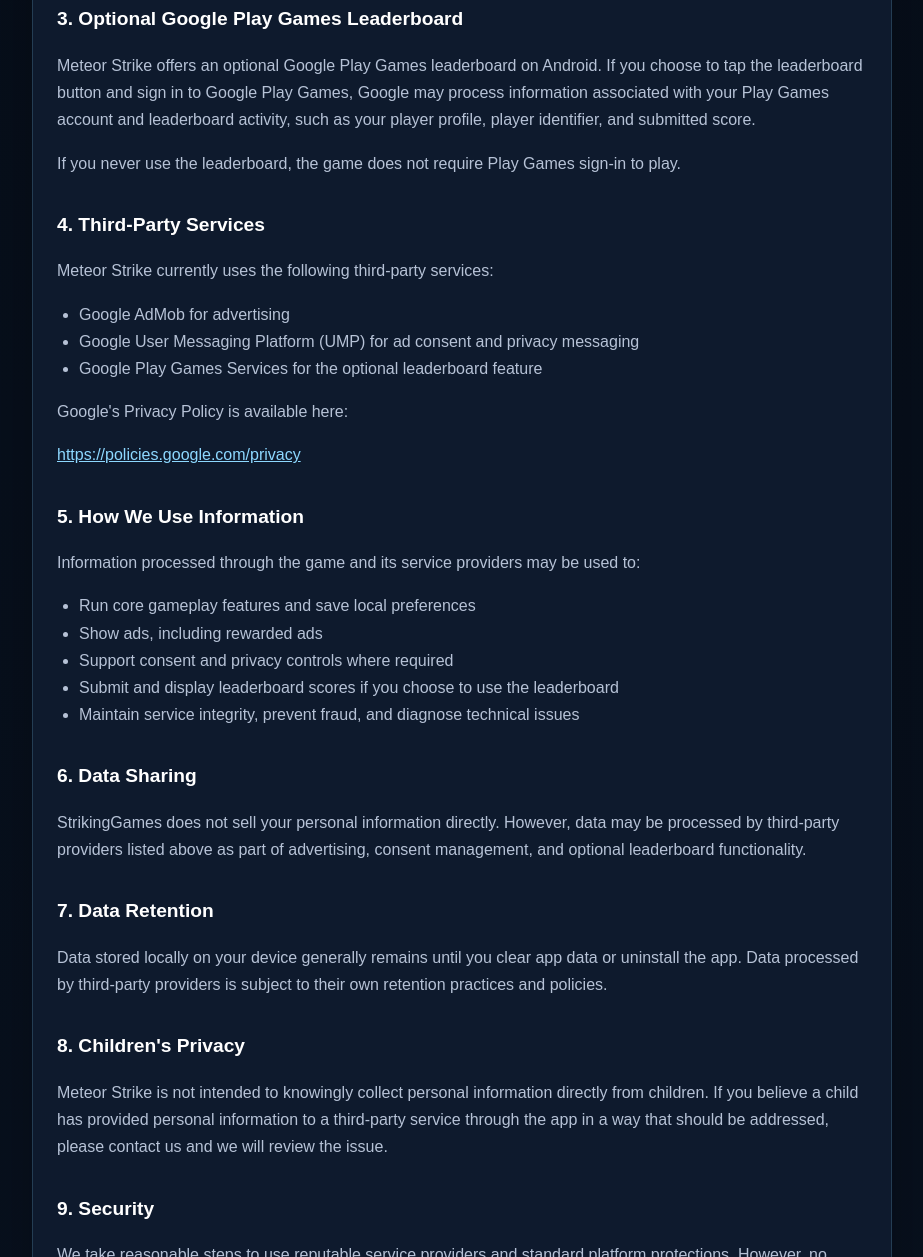
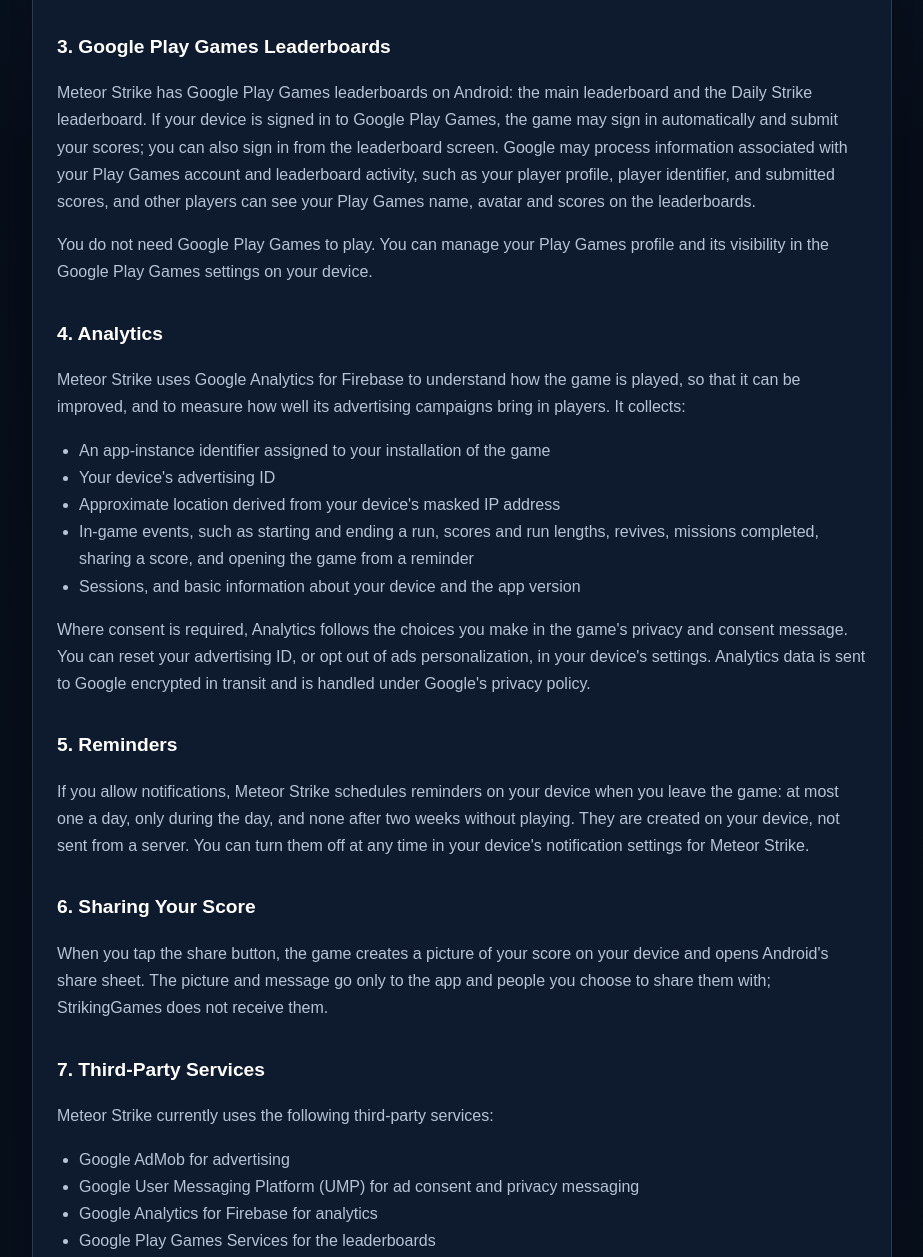
Before and after one commit to strikinggames/meteor-strike-privacy, a plain HTML site: page index.html in a window 1280 px wide. Shown: the part 1007-2264 px from the top of the page, without its empty margins (178-1101 px from the left). Drawn offline with Linux system fonts and the light colour scheme.

Commit message:
Privacy policy for version 2.1: Google Analytics for Firebase, reminders, sharing, the Daily Strike leaderboard; Play Games may sign in automatically

```diff
--- a/index.html
+++ b/index.html
@@ -88,24 +88,26 @@
 <main>
     <section class="card">
         <h1>Privacy Policy for Meteor Strike</h1>
-        <p class="meta">Last updated: April 12, 2026</p>
+        <p class="meta">Last updated: November 22, 2026</p>
 
         <p>
             Meteor Strike is published by StrikingGames. This Privacy Policy explains what information
             may be processed when you use the game, what the game stores locally on your device, and
-            how third-party services such as Google AdMob and Google Play Games Services may handle data.
+            how third-party services such as Google AdMob, Google Analytics for Firebase and Google Play
+            Games Services may handle data.
         </p>
 
         <div class="note">
             Meteor Strike does not require you to create an account with StrikingGames. The game can be
-            played without signing in. Google Play Games sign-in is optional and is only offered when you
-            choose to use the leaderboard.
+            played without signing in. Google Play Games is optional and is used only for the leaderboards.
         </div>
 
         <h2>1. Information We Store Locally on Your Device</h2>
         <p>Meteor Strike stores a small amount of gameplay and settings data locally on your device, such as:</p>
         <ul>
-            <li>Your best score</li>
+            <li>Your best score, your best of the day and your best in each day's Daily Strike</li>
+            <li>Your daily play streak and your progress on the day's missions</li>
+            <li>Free revives you have earned, and when the game last asked about reminders</li>
             <li>Your music, sound effects, and haptics preferences</li>
             <li>Temporary ad and privacy-related state needed for the app to function correctly</li>
         </ul>
@@ -131,23 +133,62 @@
             When available, you can access privacy choices inside the game through the in-app privacy entry point.
         </p>
 
-        <h2>3. Optional Google Play Games Leaderboard</h2>
+        <h2>3. Google Play Games Leaderboards</h2>
         <p>
-            Meteor Strike offers an optional Google Play Games leaderboard on Android. If you choose to
-            tap the leaderboard button and sign in to Google Play Games, Google may process information
-            associated with your Play Games account and leaderboard activity, such as your player profile,
-            player identifier, and submitted score.
+            Meteor Strike has Google Play Games leaderboards on Android: the main leaderboard and the Daily
+            Strike leaderboard. If your device is signed in to Google Play Games, the game may sign in
+            automatically and submit your scores; you can also sign in from the leaderboard screen. Google
+            may process information associated with your Play Games account and leaderboard activity, such
+            as your player profile, player identifier, and submitted scores, and other players can see your
+            Play Games name, avatar and scores on the leaderboards.
         </p>
         <p>
-            If you never use the leaderboard, the game does not require Play Games sign-in to play.
+            You do not need Google Play Games to play. You can manage your Play Games profile and its
+            visibility in the Google Play Games settings on your device.
         </p>
 
-        <h2>4. Third-Party Services</h2>
+        <h2>4. Analytics</h2>
+        <p>
+            Meteor Strike uses Google Analytics for Firebase to understand how the game is played, so that it
+            can be improved, and to measure how well its advertising campaigns bring in players. It collects:
+        </p>
+        <ul>
+            <li>An app-instance identifier assigned to your installation of the game</li>
+            <li>Your device's advertising ID</li>
+            <li>Approximate location derived from your device's masked IP address</li>
+            <li>In-game events, such as starting and ending a run, scores and run lengths, revives, missions
+                completed, sharing a score, and opening the game from a reminder</li>
+            <li>Sessions, and basic information about your device and the app version</li>
+        </ul>
+        <p>
+            Where consent is required, Analytics follows the choices you make in the game's privacy and
+            consent message. You can reset your advertising ID, or opt out of ads personalization, in your
+            device's settings. Analytics data is sent to Google encrypted in transit and is handled under
+            Google's privacy policy.
+        </p>
+
+        <h2>5. Reminders</h2>
+        <p>
+            If you allow notifications, Meteor Strike schedules reminders on your device when you leave the
+            game: at most one a day, only during the day, and none after two weeks without playing. They are
+            created on your device, not sent from a server. You can turn them off at any time in your device's
+            notification settings for Meteor Strike.
+        </p>
+
+        <h2>6. Sharing Your Score</h2>
+        <p>
+            When you tap the share button, the game creates a picture of your score on your device and opens
+            Android's share sheet. The picture and message go only to the app and people you choose to share
+            them with; StrikingGames does not receive them.
+        </p>
+
+        <h2>7. Third-Party Services</h2>
         <p>Meteor Strike currently uses the following third-party services:</p>
         <ul>
             <li>Google AdMob for advertising</li>
             <li>Google User Messaging Platform (UMP) for ad consent and privacy messaging</li>
-            <li>Google Play Games Services for the optional leaderboard feature</li>
+            <li>Google Analytics for Firebase for analytics</li>
+            <li>Google Play Games Services for the leaderboards</li>
         </ul>
         <p>Google's Privacy Policy is available here:</p>
         <p>
@@ -156,56 +197,59 @@
             </a>
         </p>
 
-        <h2>5. How We Use Information</h2>
+        <h2>8. How We Use Information</h2>
         <p>Information processed through the game and its service providers may be used to:</p>
         <ul>
             <li>Run core gameplay features and save local preferences</li>
             <li>Show ads, including rewarded ads</li>
             <li>Support consent and privacy controls where required</li>
-            <li>Submit and display leaderboard scores if you choose to use the leaderboard</li>
+            <li>Submit and display leaderboard scores</li>
+            <li>Understand how the game is played and improve it</li>
+            <li>Measure the performance of our advertising campaigns</li>
+            <li>Send reminders, if you allow notifications</li>
             <li>Maintain service integrity, prevent fraud, and diagnose technical issues</li>
         </ul>
 
-        <h2>6. Data Sharing</h2>
+        <h2>9. Data Sharing</h2>
         <p>
             StrikingGames does not sell your personal information directly. However, data may be processed
-            by third-party providers listed above as part of advertising, consent management, and optional
-            leaderboard functionality.
+            by the third-party providers listed above as part of advertising, consent management, analytics,
+            and leaderboard functionality.
         </p>
 
-        <h2>7. Data Retention</h2>
+        <h2>10. Data Retention</h2>
         <p>
             Data stored locally on your device generally remains until you clear app data or uninstall the app.
             Data processed by third-party providers is subject to their own retention practices and policies.
         </p>
 
-        <h2>8. Children's Privacy</h2>
+        <h2>11. Children's Privacy</h2>
         <p>
             Meteor Strike is not intended to knowingly collect personal information directly from children.
             If you believe a child has provided personal information to a third-party service through the app
             in a way that should be addressed, please contact us and we will review the issue.
         </p>
 
-        <h2>9. Security</h2>
+        <h2>12. Security</h2>
         <p>
             We take reasonable steps to use reputable service providers and standard platform protections.
             However, no method of transmission or storage is completely secure, and third-party services
             operate under their own security practices.
         </p>
 
-        <h2>10. External Links</h2>
+        <h2>13. External Links</h2>
         <p>
             The app or this page may contain links to external sites operated by third parties. We are not
             responsible for the content or privacy practices of those third-party sites.
         </p>
 
-        <h2>11. Changes to This Privacy Policy</h2>
+        <h2>14. Changes to This Privacy Policy</h2>
         <p>
             We may update this Privacy Policy from time to time. If we make changes, we will post the updated
             version on this page and revise the date at the top.
         </p>
 
-        <h2>12. Contact</h2>
+        <h2>15. Contact</h2>
         <p>If you have questions about this Privacy Policy, contact:</p>
         <p><strong>strikinggamesunity@gmail.com</strong></p>
     </section>
```
